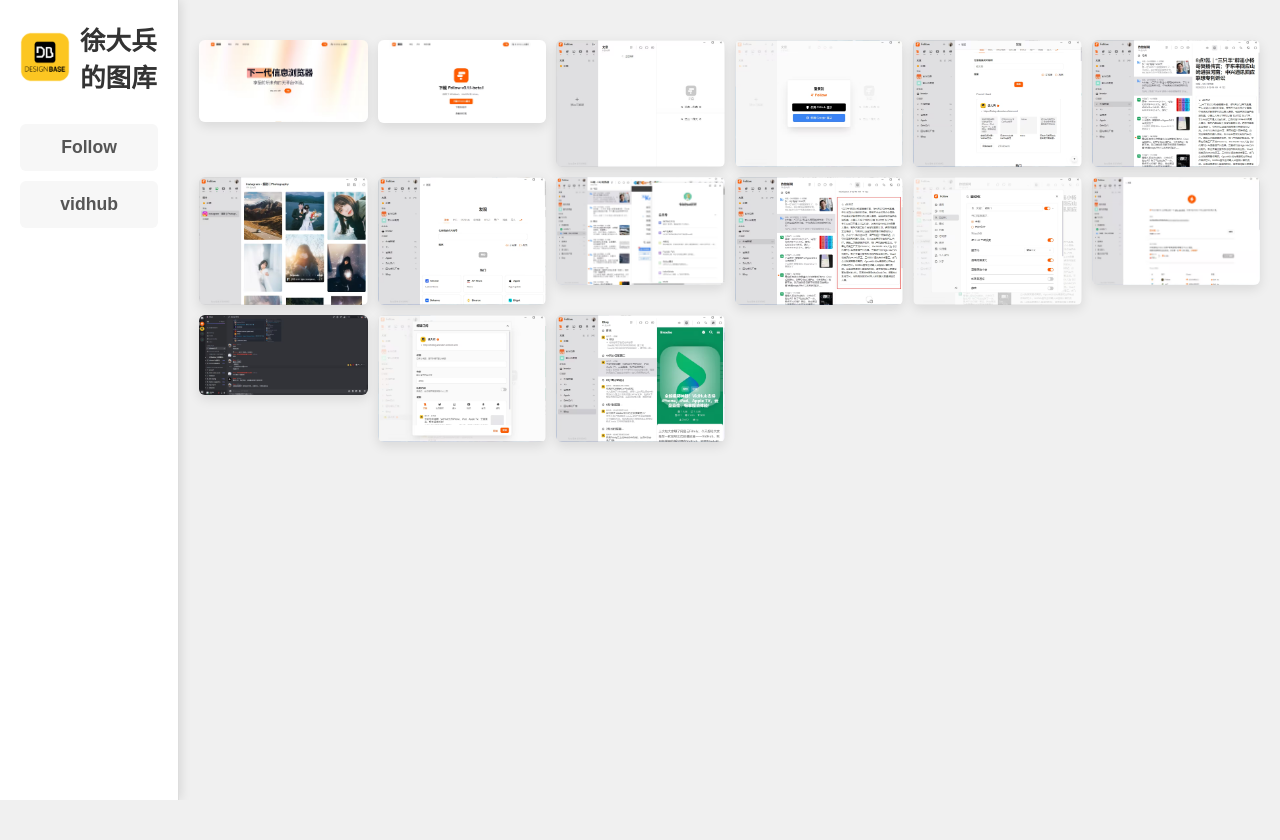
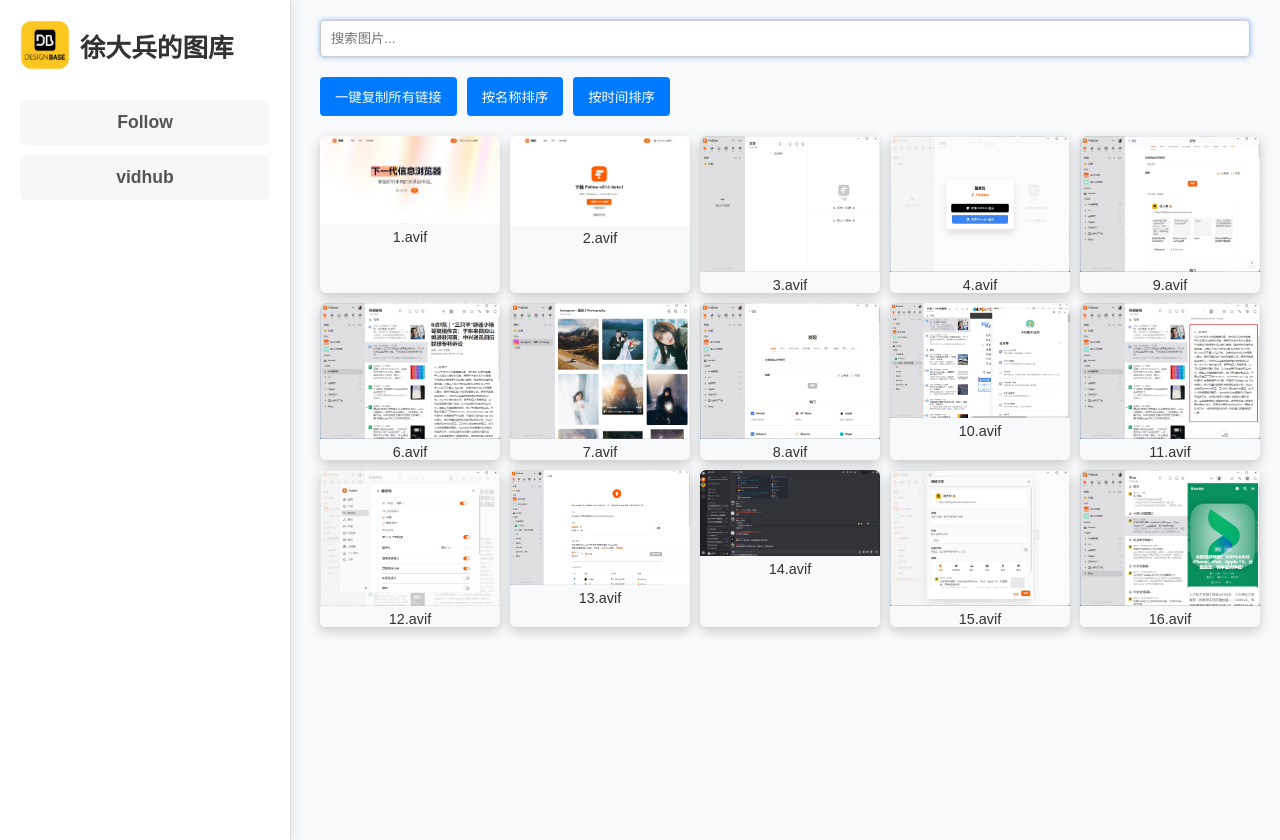
Before and after one commit to xbrooke/my-img, a plain HTML site: page index.html in a window 1280 px wide. Both pictures are taken after a click on the element "Follow". Before the commit the page ends 800 px from the top, so only its background shows below. Drawn offline with Linux system fonts and the light colour scheme.

Commit message:
加入新功能和优化界面

```diff
--- a/index.html
+++ b/index.html
@@ -7,23 +7,27 @@
     <style>
         body {
             display: flex;
-            font-family: Arial, sans-serif;
+            font-family: 'Arial', sans-serif;
             margin: 0;
             height: 100vh;
-            background-color: #f0f0f0; /* 轻微调整背景色 */
+            background-color: #f8f9fa;
         }
         .sidebar {
             width: 250px;
+            height: 100%;
             background-color: #ffffff;
             padding: 20px;
             border-right: 1px solid #ddd;
             box-shadow: 2px 0 10px rgba(0, 0, 0, 0.1);
-            overflow-y: auto; /* 添加滚动条 */
+            overflow-y: auto;
+            position: fixed;
+            top: 0;
+            left: 0;
         }
         .sidebar .logo {
             display: flex;
             align-items: center;
-            margin-bottom: 30px; /* 增加与文件夹的距离 */
+            margin-bottom: 30px;
         }
         .sidebar .logo img {
             max-width: 50px;
@@ -33,68 +37,133 @@
         .sidebar h1 {
             font-size: 1.6em;
             color: #333;
-            margin: 0; /* 取消默认 margin */
+            margin: 0;
         }
         .sidebar h2 {
             cursor: pointer;
             margin: 10px 0;
             padding: 12px;
             border-radius: 6px;
-            transition: background-color 0.3s, transform 0.3s, color 0.3s; /* 添加颜色变化 */
+            transition: background-color 0.3s, transform 0.3s, color 0.3s;
             text-align: center;
             font-size: 1.1em;
-            color: #555; /* 调整颜色 */
+            color: #555;
             font-weight: bold;
-            background-color: #f7f7f7; /* 添加背景色 */
-            border: 1px solid transparent; /* 边框 */
+            background-color: #f7f7f7;
         }
         .sidebar h2:hover {
-            background-color: #e0e0e0; /* 悬停时变化 */
-            transform: scale(1.03); /* 悬停时轻微放大 */
-            color: #000; /* 悬停时文字变色 */
-            border: 1px solid #bbb; /* 悬停时边框 */
+            background-color: #e0e0e0;
+            transform: scale(1.03);
+            color: #000;
         }
         .gallery {
-            flex-grow: 1;
+            margin-left: 300px;
             padding: 20px;
-            display: none; /* 默认隐藏画廊 */
-            transition: opacity 0.3s; /* 添加渐变效果 */
+            height: 100%;
+            overflow-y: auto;
+            padding-top: 20px;
+        }
+        .search-container {
+            margin-bottom: 20px;
+            display: flex;
+            align-items: center;
+        }
+        #searchInput {
+            flex: 1;
+            padding: 10px;
+            border: 1px solid #ccc;
+            border-radius: 4px;
+            margin-right: 10px;
+            transition: border-color 0.3s, box-shadow 0.3s;
+            box-shadow: 0 0 5px rgba(0, 123, 255, 0.5);
+        }
+        #searchInput:focus {
+            border-color: #007bff;
+            outline: none;
+            box-shadow: 0 0 10px rgba(0, 123, 255, 0.5);
+        }
+        .sort-buttons {
+            margin-bottom: 20px;
+            display: flex;
+            gap: 10px;
+        }
+        .sort-buttons button {
+            padding: 10px 15px;
+            border: none;
+            border-radius: 4px;
+            background-color: #007bff;
+            color: white;
+            cursor: pointer;
+            transition: background-color 0.3s, transform 0.3s;
+        }
+        .sort-buttons button:hover {
+            background-color: #0056b3;
+            transform: scale(1.05);
+        }
+        .sort-buttons button:active {
+            transform: scale(1);
         }
         .image-container {
             display: grid;
             grid-template-columns: repeat(auto-fill, minmax(150px, 1fr));
             gap: 10px;
-            margin-top: 20px;
         }
-        .image-container img {
+        .image-wrapper {
+            position: relative;
+            overflow: hidden;
+            border-radius: 6px;
+            box-shadow: 0 4px 12px rgba(0, 0, 0, 0.2);
+            transition: transform 0.3s;
+        }
+        .image-wrapper img {
             width: 100%;
             height: auto;
-            border-radius: 6px; /* 圆角稍微加大 */
-            box-shadow: 0 4px 12px rgba(0, 0, 0, 0.1);
-            transition: transform 0.3s ease; /* 添加平滑过渡 */
-            cursor: pointer;
+            display: block;
         }
-        .image-container img:hover {
-            transform: scale(1.1); /* 鼠标悬停时放大 */
+        .image-name {
+            text-align: center;
+            margin-top: 5px;
+            font-size: 0.9em;
+            color: #333;
         }
-        /* 模态样式 */
         .modal {
-            display: none; /* 默认隐藏模态 */
+            display: none;
             position: fixed;
             z-index: 1000;
             left: 0;
             top: 0;
             width: 100%;
             height: 100%;
-            overflow: auto;
             background-color: rgba(0, 0, 0, 0.8);
             justify-content: center;
             align-items: center;
+            opacity: 0;
+            transition: opacity 0.3s ease;
+        }
+        .modal.show {
+            display: flex;
+            opacity: 1;
         }
         .modal img {
             max-width: 90%;
             max-height: 90%;
-            border-radius: 10px; /* 圆角 */
+            border-radius: 10px;
+            box-shadow: 0 4px 20px rgba(0, 0, 0, 0.5);
+        }
+        .loading {
+            display: none;
+            position: fixed;
+            top: 50%;
+            left: 50%;
+            transform: translate(-50%, -50%);
+            font-size: 1.5em;
+            color: #333;
+        }
+        .no-images {
+            display: none;
+            text-align: center;
+            font-size: 1.2em;
+            color: #999;
         }
     </style>
 </head>
@@ -104,62 +173,155 @@
             <img src="favicon.ico" alt="Logo">
             <h1>徐大兵的图库</h1>
         </div>
-        <div id="folderList"></div> <!-- 文件夹列表 -->
+        <div id="folderList"></div>
     </div>
     <div class="gallery" id="gallery">
-        <div class="image-container" id="image-container"></div> <!-- 图片容器 -->
+        <div class="loading" id="loading">加载中...</div>
+        <div class="no-images" id="noImages">该文件夹没有图片。</div>
+        <div class="search-container">
+            <input type="text" id="searchInput" placeholder="搜索图片..." oninput="filterImages()">
         </div>
-
-    <!-- 模态窗口 -->
-    <div class="modal" id="modal" onclick="closeModal()">
-        <img id="modalImage" src="" alt="放大图片">
+        <div class="sort-buttons">
+            <button onclick="copyAllLinks()">一键复制所有链接</button>
+            <button onclick="sortImages('name')">按名称排序</button>
+            <button onclick="sortImages('time')">按时间排序</button>
+        </div>
+        <div class="image-container" id="image-container"></div>
+    </div>
+    <div class="modal" id="modal" aria-hidden="true" onclick="closeModal()">
+        <img id="modalImage" src="" alt="放大图片" aria-labelledby="modal">
     </div>
 
     <script>
-        // 加载文件夹和图片
+        let allImages = [];
+
         async function loadFolders() {
-            const response = await fetch('images.json'); // 读取 JSON 文件
+            const loading = document.getElementById('loading');
+            loading.style.display = 'block';
+
+            try {
+                const response = await fetch('images.json');
+                if (!response.ok) throw new Error('网络错误');
+
                 const data = await response.json();
-
                 const folderList = document.getElementById('folderList');
-            folderList.innerHTML = ''; // 清空文件夹列表
+                folderList.innerHTML = '';
 
                 Object.keys(data).forEach(folder => {
                     const h2 = document.createElement('h2');
                     h2.innerText = folder;
-                h2.onclick = () => loadImages(folder, data[folder]); // 加载该文件夹下的图片
+                    h2.onclick = () => loadImages(folder, data[folder]);
                     folderList.appendChild(h2);
                 });
+            } catch (error) {
+                alert('加载文件夹失败: ' + error.message);
+            } finally {
+                loading.style.display = 'none';
+            }
         }
 
-        function loadImages(folder, images) {
+        async function loadImages(folder, images) {
+            const loading = document.getElementById('loading');
+            loading.style.display = 'block';
             const container = document.getElementById('image-container');
-            container.innerHTML = ''; // 清空图片容器
+            container.innerHTML = '';
+            allImages = [];
+            document.getElementById('noImages').style.display = 'none';
 
-            images.forEach(image => {
-                const img = document.createElement('img');
-                img.src = `img/${folder}/${image}`; // 图片路径
-                img.alt = `Image from ${folder}`;
-                img.onclick = () => openModal(img.src); // 点击图片放大
-                container.appendChild(img); // 添加到容器
-            });
-            document.getElementById('gallery').style.display = 'block'; // 显示画廊
+            try {
+                if (images.length === 0) {
+                    document.getElementById('noImages').style.display = 'block';
+                    return;
                 }
 
-        function openModal(src) {
+                container.style.display = 'none';
+
+                images.forEach((image) => {
+                    const wrapper = document.createElement('div');
+                    wrapper.classList.add('image-wrapper');
+
+                    const img = document.createElement('img');
+                    img.src = `img/${folder}/${image}`;
+                    img.alt = `Image from ${folder}`;
+                    img.setAttribute('data-name', image);
+                    img.onload = () => {
+                        wrapper.classList.add('show');
+                    };
+                    img.onerror = () => {
+                        img.src = 'path/to/placeholder/image.jpg';
+                        img.alt = '加载失败';
+                    };
+
+                    const imgName = document.createElement('div');
+                    imgName.classList.add('image-name');
+                    imgName.innerText = image;
+
+                    wrapper.appendChild(img);
+                    wrapper.appendChild(imgName);
+                    wrapper.onclick = () => openModal(img.src, image);
+                    container.appendChild(wrapper);
+                    allImages.push({ folder, name: image });
+                });
+
+                container.style.display = 'grid';
+            } catch (error) {
+                alert('加载图片失败: ' + error.message);
+            } finally {
+                loading.style.display = 'none';
+                if (container.children.length === 0) {
+                    document.getElementById('noImages').style.display = 'block';
+                }
+            }
+        }
+
+        function openModal(src, name) {
             const modal = document.getElementById('modal');
             const modalImage = document.getElementById('modalImage');
-            modalImage.src = src; // 设置模态图片源
-            modal.style.display = 'flex'; // 显示模态
+            modalImage.src = src;
+            modalImage.alt = name;
+            modal.classList.add('show');
+            modal.setAttribute('aria-hidden', 'false');
         }
 
         function closeModal() {
             const modal = document.getElementById('modal');
-            modal.style.display = 'none'; // 关闭模态
+            modal.classList.remove('show');
+            modal.setAttribute('aria-hidden', 'true');
         }
 
-        // 页面加载时调用
-        loadFolders();
+        function filterImages() {
+            const query = document.getElementById('searchInput').value.toLowerCase();
+            const images = document.querySelectorAll('.image-wrapper');
+            images.forEach(image => {
+                const imgName = image.querySelector('.image-name').innerText.toLowerCase();
+                image.style.display = imgName.includes(query) ? 'block' : 'none';
+            });
+        }
+
+        function sortImages(criteria) {
+            const container = document.getElementById('image-container');
+            const images = Array.from(container.children);
+            images.sort((a, b) => {
+                const nameA = a.querySelector('.image-name').innerText.toLowerCase();
+                const nameB = b.querySelector('.image-name').innerText.toLowerCase();
+                if (criteria === 'name') {
+                    return nameA.localeCompare(nameB);
+                }
+                // 如果有时间排序逻辑，可以在这里添加
+                return 0;
+            });
+            container.innerHTML = '';
+            images.forEach(image => container.appendChild(image));
+        }
+
+        function copyAllLinks() {
+            const links = allImages.map(img => `img/${img.folder}/${img.name}`).join('\n');
+            navigator.clipboard.writeText(links).then(() => {
+                alert('已复制所有链接！');
+            });
+        }
+
+        window.onload = loadFolders;
     </script>
 </body>
 </html>
```
Also changed, not shown: 命令.MD (line endings or trailing spaces). Lines whose indentation alone changed are shown as unchanged.
